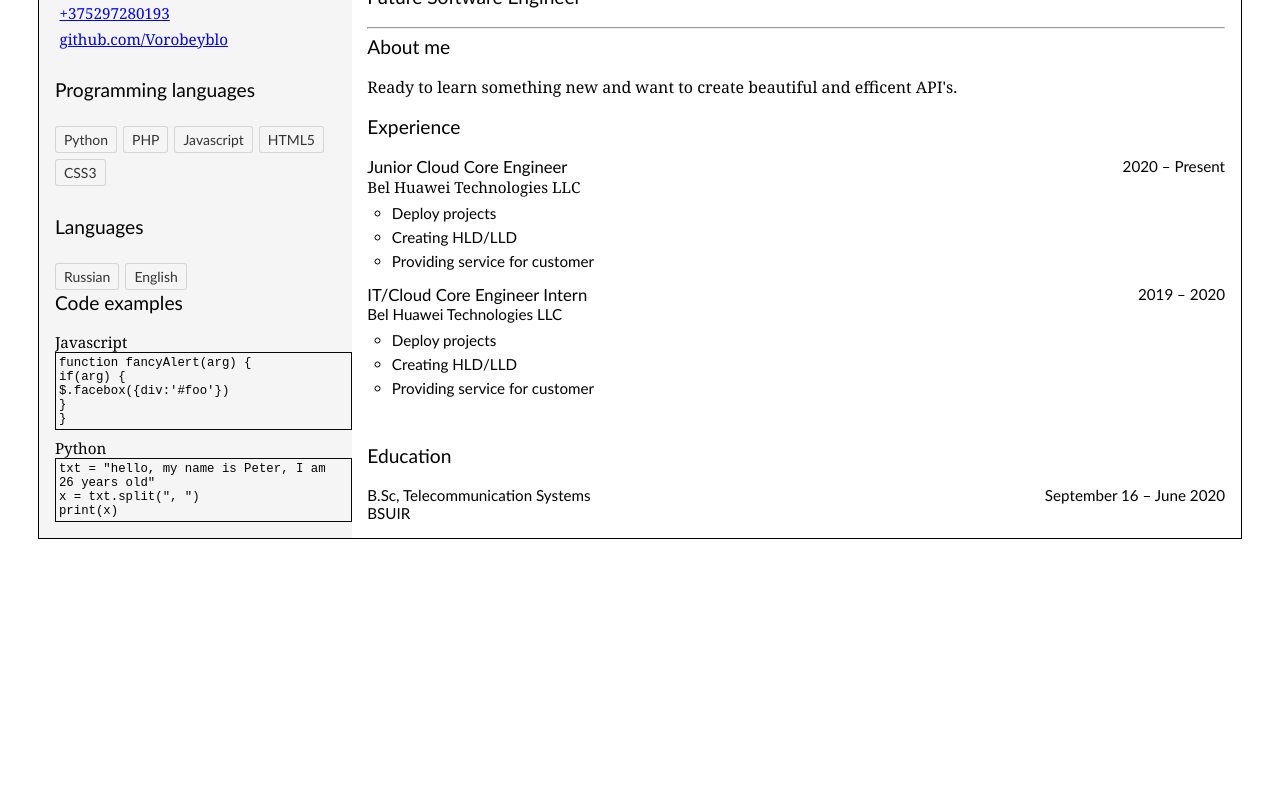
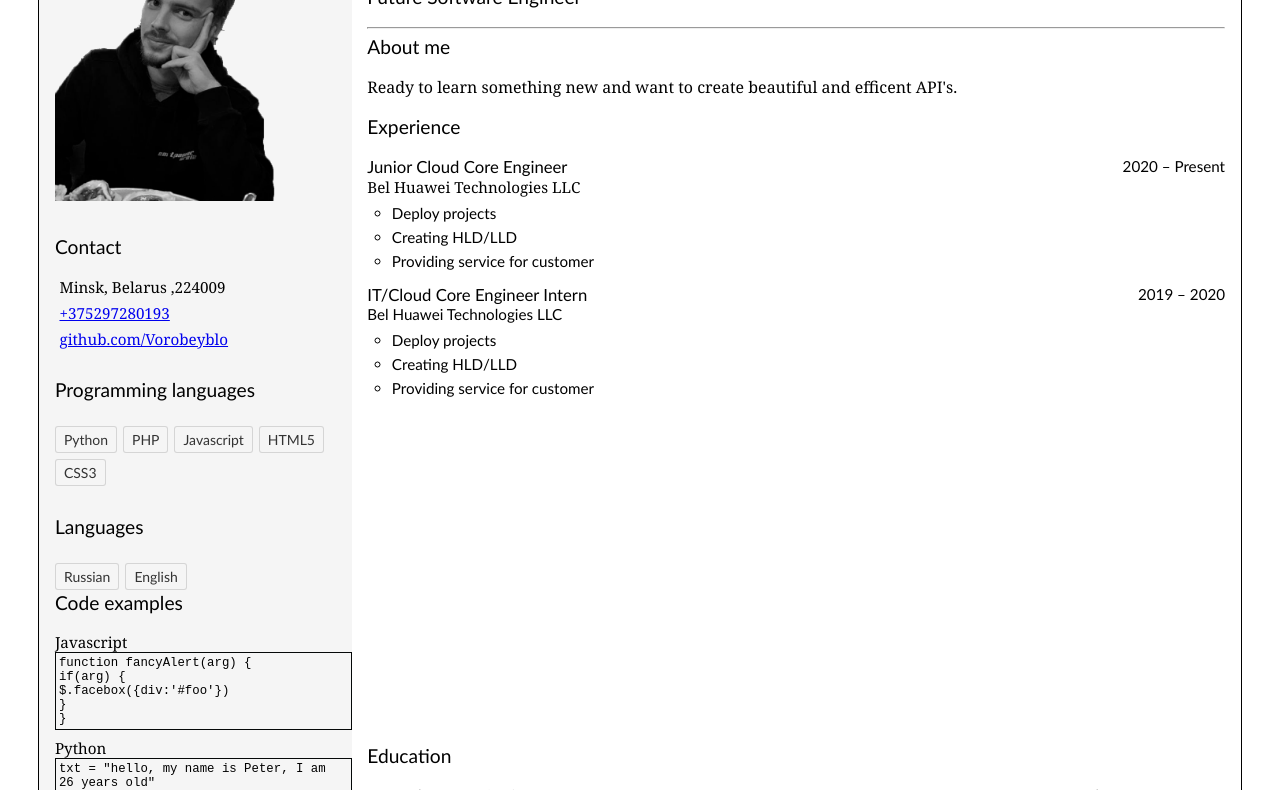
Before and after one commit to vorobeybird/rsschool-cv, a plain HTML site: page index.html in a window 1280 px wide. Shown: the part 121-911 px from the top of the page. Before the commit the page ends 800 px from the top, so only its background shows below. Drawn offline with Linux system fonts and the light colour scheme.

Commit message:
add avatar png

```diff
--- a/index.html
+++ b/index.html
@@ -10,6 +10,9 @@
         <section id="save">
             <section class="sheet">
                 <aside>
+                    <div class="item">
+                    <img src="random_avatar.png" alt="Lenin">
+                    </div>
                     <section class="contact">
                         <h6>Contact</h6>
                         <ul>
@@ -72,8 +75,11 @@
                                     </g>
                                 </g>
                             </svg>
+
                         </a>
+
                         <h6>Future Software Engineer</h6>
+
                         <hr />
                     </header>
                     <section>
--- a/styles.css
+++ b/styles.css
@@ -6,7 +6,16 @@
     box-sizing: border-box;
     transform-origin: 0px 0px 0px;
 }
+img {
+    max-width: 50%;
+    height: auto;
+}
+.item {
+    max-width: 250px;
+    min-height: 300px;
+    max-height: auto;
 
+}
 p:blank, li:blank, div:blank, section:blank {
     display: none;
 }
```
Also changed, not shown: random_avatar.png (added).
